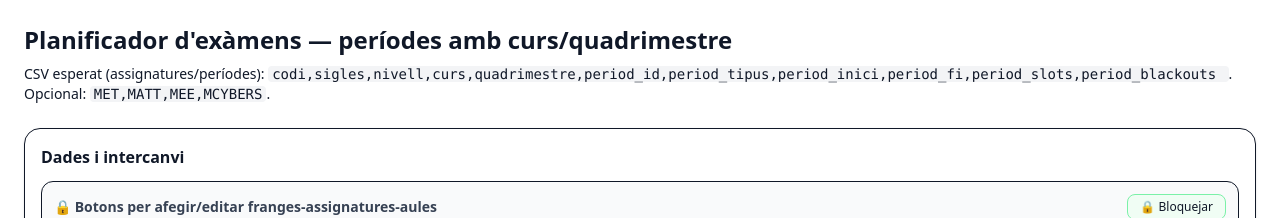
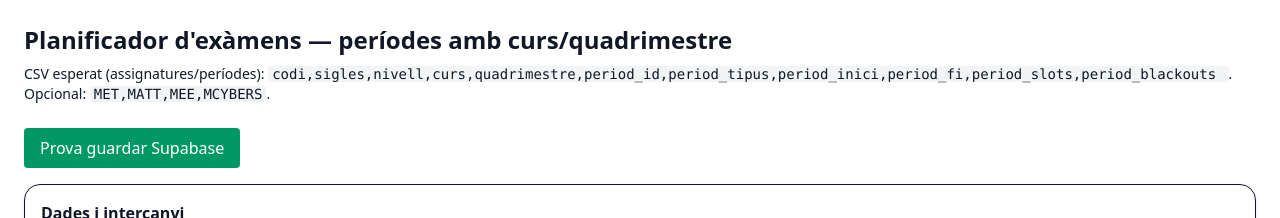
Before and after one commit to sambrocindrela-ctrl/gestor-examens-escola, a Vue app: page / in a window 1280 px wide. Shown: the top 218 px of the page. Built offline with nearby package versions, Linux system fonts and the light colour scheme; no server answers; the HTML template or start-up script is replaced by a standard one.

Commit message:
Update App.vue

```diff
--- a/src/App.vue
+++ b/src/App.vue
@@ -23,6 +23,8 @@ import PlannerToolbar from "./components/PlannerToolbar.vue";
 import SubjectsTray from "./components/SubjectsTray.vue";
 import ExamCalendarGrid from "./components/ExamCalendarGrid.vue";
 import TrashBin from "./components/TrashBin.vue";
+import { buildPlannerDocumentFromSnapshot } from "./utils/plannerSerialization";
+import { remoteCalendarRepository } from "./services/remoteCalendarRepository";
 
 const {
   subjects,
@@ -35,6 +37,8 @@ const {
   allowedPeriodsBySubject,
   hiddenSubjectIds,
   lastDeleted,
+
+  getSnapshot,
 
   addPeriod,
   removePeriod,
@@ -379,6 +383,25 @@ function handleImportExcelCalendar(data: ImportedCalendarData) {
     activePid.value = data.periods[0].id;
   }
 }
+async function handleTestSaveSupabase() {
+  try {
+    const snapshot = getSnapshot();
+    const document = buildPlannerDocumentFromSnapshot(snapshot);
+
+    const saved = await remoteCalendarRepository.createCalendar({
+      name: `Prova ${new Date().toLocaleString("ca-ES")}`,
+      academicYear: "prova",
+      document,
+    });
+
+    alert(`Calendari guardat a Supabase amb id: ${saved.id}`);
+  } catch (err) {
+    console.error("Error guardant a Supabase:", err);
+    const message = err instanceof Error ? err.message : String(err);
+    alert(`Error guardant a Supabase:\n\n${message}`);
+  }
+}
+
 </script>
 
 <template>
@@ -395,6 +418,15 @@ function handleImportExcelCalendar(data: ImportedCalendarData) {
         </code>
         . Opcional: <code class="bg-gray-100 px-1 rounded">MET,MATT,MEE,MCYBERS</code>.
       </p>
+
+      <div class="mb-4">
+  <button
+    class="px-4 py-2 rounded bg-emerald-600 text-white hover:bg-emerald-700"
+    @click="handleTestSaveSupabase"
+  >
+    Prova guardar Supabase
+  </button>
+</div>
 
       <PlannerToolbar
         :availableSubjects="availableSubjects"
```
